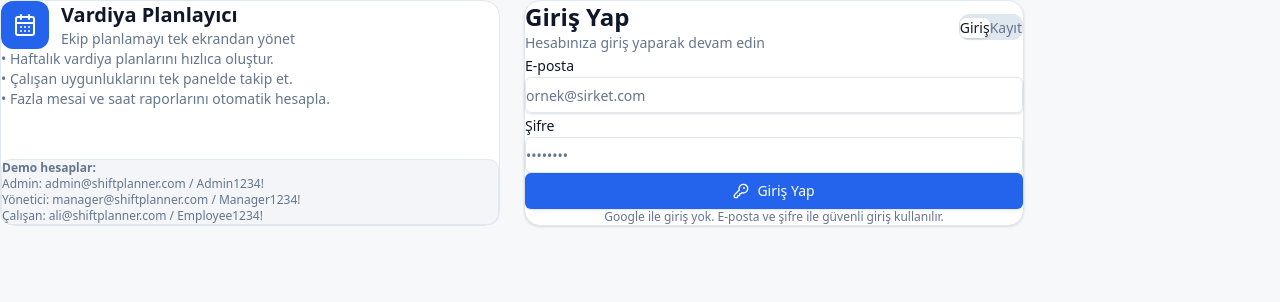
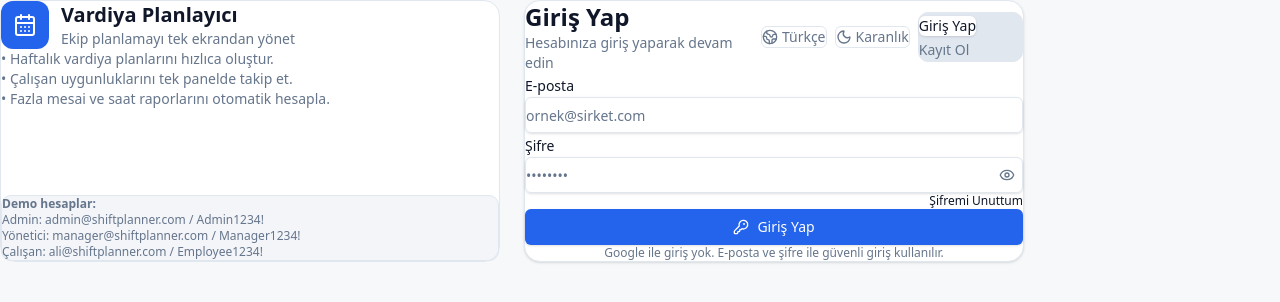
Before and after one commit to leskuy7/vardiya, a Next.js app in the folder shift-planner-web/: page /login in a window 1280 px wide. Shown: the top 302 px of the page. Built offline with nearby package versions, Linux system fonts and the light colour scheme; no server answers.

Commit message:
feat(auth): add dark-mode toggle, lang switcher, and password helpers

```diff
--- a/shift-planner-web/src/app/(auth)/login/page.tsx
+++ b/shift-planner-web/src/app/(auth)/login/page.tsx
@@ -8,8 +8,17 @@ import { Button } from "@/components/ui/button";
 import { Input } from "@/components/ui/input";
 import { Label } from "@/components/ui/label";
 import { useToast } from "@/components/ui/toast";
-import { CalendarDays, KeyRound, UserPlus } from "lucide-react";
-import { useState } from "react";
+import {
+  CalendarDays,
+  KeyRound,
+  UserPlus,
+  Eye,
+  EyeOff,
+  Moon,
+  Sun,
+  Globe2,
+} from "lucide-react";
+import { useEffect, useMemo, useState } from "react";
 
 const loginSchema = z.object({
   email: z.string().email("Geçerli bir e-posta girin"),
@@ -35,6 +44,47 @@ const registerSchema = z
 type LoginForm = z.infer<typeof loginSchema>;
 type RegisterForm = z.infer<typeof registerSchema>;
 
+type Lang = "tr" | "en";
+
+const copy: Record<Lang, Record<string, string>> = {
+  tr: {
+    titleLogin: "Giriş Yap",
+    titleRegister: "Kayıt Ol",
+    subtitleLogin: "Hesabınıza giriş yaparak devam edin",
+    subtitleRegister: "Dakikalar içinde yeni hesap oluşturun",
+    email: "E-posta",
+    password: "Şifre",
+    passwordAgain: "Şifre (Tekrar)",
+    firstName: "Ad",
+    lastName: "Soyad",
+    login: "Giriş Yap",
+    register: "Hesap Oluştur",
+    forgot: "Şifremi Unuttum",
+    noGoogle: "Google ile giriş yok. E-posta ve şifre ile güvenli giriş kullanılır.",
+    supportToast: "Şifre sıfırlama için yöneticinize veya destek mailine yazın.",
+    themeLabelDark: "Karanlık",
+    themeLabelLight: "Aydınlık",
+  },
+  en: {
+    titleLogin: "Sign In",
+    titleRegister: "Create Account",
+    subtitleLogin: "Continue with your account",
+    subtitleRegister: "Create a new account in minutes",
+    email: "Email",
+    password: "Password",
+    passwordAgain: "Password (Repeat)",
+    firstName: "First name",
+    lastName: "Last name",
+    login: "Sign In",
+    register: "Create Account",
+    forgot: "Forgot password",
+    noGoogle: "No Google login. Use email & password only.",
+    supportToast: "Contact your admin or support to reset password.",
+    themeLabelDark: "Dark",
+    themeLabelLight: "Light",
+  },
+};
+
 function getErrorMessage(err: unknown, fallback: string) {
   const responseData = (err as { response?: { data?: unknown } })?.response?.data;
 
@@ -57,6 +107,38 @@ export default function LoginPage() {
   const { login, register: registerUser } = useAuth();
   const { toast } = useToast();
   const [mode, setMode] = useState<"login" | "register">("login");
+  const [theme, setTheme] = useState<"light" | "dark">("light");
+  const [lang, setLang] = useState<Lang>("tr");
+  const [showLoginPassword, setShowLoginPassword] = useState(false);
+  const [showRegisterPassword, setShowRegisterPassword] = useState(false);
+  const [showRegisterPassword2, setShowRegisterPassword2] = useState(false);
+
+  const t = useMemo(() => copy[lang], [lang]);
+
+  useEffect(() => {
+    if (typeof window === "undefined") return;
+    const savedTheme = (localStorage.getItem("theme") as "light" | "dark" | null) ?? "light";
+    setTheme(savedTheme);
+    document.documentElement.classList.toggle("dark", savedTheme === "dark");
+
+    const savedLang = (localStorage.getItem("lang") as Lang | null) ?? "tr";
+    setLang(savedLang);
+  }, []);
+
+  const toggleTheme = () => {
+    if (typeof window === "undefined") return;
+    const next = theme === "light" ? "dark" : "light";
+    setTheme(next);
+    localStorage.setItem("theme", next);
+    document.documentElement.classList.toggle("dark", next === "dark");
+  };
+
+  const toggleLang = () => {
+    if (typeof window === "undefined") return;
+    const next = lang === "tr" ? "en" : "tr";
+    setLang(next);
+    localStorage.setItem("lang", next);
+  };
 
   const {
     register,
@@ -124,13 +206,30 @@ export default function LoginPage() {
         <section className="rounded-2xl border bg-card p-6 shadow-sm sm:p-8">
           <div className="mb-6 flex items-center justify-between">
             <div>
-              <h2 className="text-2xl font-bold">{mode === "login" ? "Giriş Yap" : "Kayıt Ol"}</h2>
+              <h2 className="text-2xl font-bold">{mode === "login" ? t.titleLogin : t.titleRegister}</h2>
               <p className="mt-1 text-sm text-muted-foreground">
-                {mode === "login"
-                  ? "Hesabınıza giriş yaparak devam edin"
-                  : "Dakikalar içinde yeni hesap oluşturun"}
+                {mode === "login" ? t.subtitleLogin : t.subtitleRegister}
               </p>
             </div>
+            <div className="flex items-center gap-2">
+              <button
+                type="button"
+                onClick={toggleLang}
+                className="flex items-center gap-1 rounded-md border px-3 py-1.5 text-sm text-muted-foreground transition hover:text-foreground"
+                aria-label="Dil değiştir"
+              >
+                <Globe2 className="h-4 w-4" />
+                {lang === "tr" ? "Türkçe" : "English"}
+              </button>
+              <button
+                type="button"
+                onClick={toggleTheme}
+                className="flex items-center gap-1 rounded-md border px-2.5 py-1.5 text-sm text-muted-foreground transition hover:text-foreground"
+                aria-label="Tema değiştir"
+              >
+                {theme === "light" ? <Moon className="h-4 w-4" /> : <Sun className="h-4 w-4" />}
+                {theme === "light" ? t.themeLabelDark : t.themeLabelLight}
+              </button>
               <div className="rounded-lg border bg-muted p-1">
                 <button
                   type="button"
@@ -139,7 +238,7 @@ export default function LoginPage() {
                     mode === "login" ? "bg-background text-foreground shadow-sm" : "text-muted-foreground"
                   }`}
                 >
-                Giriş
+                  {t.titleLogin}
                 </button>
                 <button
                   type="button"
@@ -148,15 +247,16 @@ export default function LoginPage() {
                     mode === "register" ? "bg-background text-foreground shadow-sm" : "text-muted-foreground"
                   }`}
                 >
-                Kayıt
+                  {t.titleRegister}
                 </button>
+              </div>
             </div>
           </div>
 
           {mode === "login" ? (
             <form onSubmit={handleSubmit(onSubmit)} className="space-y-4">
               <div className="space-y-1.5">
-                <Label htmlFor="email">E-posta</Label>
+                <Label htmlFor="email">{t.email}</Label>
                 <Input
                   id="email"
                   type="email"
@@ -168,27 +268,53 @@ export default function LoginPage() {
               </div>
 
               <div className="space-y-1.5">
-                <Label htmlFor="password">Şifre</Label>
+                <Label htmlFor="password">{t.password}</Label>
+                <div className="relative">
                   <Input
                     id="password"
-                  type="password"
+                    type={showLoginPassword ? "text" : "password"}
                     autoComplete="current-password"
                     placeholder="••••••••"
                     error={errors.password?.message}
                     {...register("password")}
                   />
+                  <button
+                    type="button"
+                    onClick={() => setShowLoginPassword((v) => !v)}
+                    className="absolute right-2 top-1/2 -translate-y-1/2 rounded-md p-1 text-muted-foreground hover:text-foreground"
+                    aria-label="Şifreyi göster/gizle"
+                  >
+                    {showLoginPassword ? <EyeOff className="h-4 w-4" /> : <Eye className="h-4 w-4" />}
+                  </button>
+                </div>
+              </div>
+
+              <div className="flex items-center justify-between text-xs text-muted-foreground">
+                <span />
+                <button
+                  type="button"
+                  onClick={() => {
+                    toast("info", t.supportToast);
+                    if (typeof window !== "undefined") {
+                      window.open("mailto:destek@vardiya.app?subject=Sifre%20Sifirlama", "_blank");
+                    }
+                  }}
+                  className="text-foreground underline-offset-4 hover:underline"
+                >
+                  {t.forgot}
+                </button>
               </div>
 
               <Button type="submit" className="w-full" loading={isSubmitting}>
                 <KeyRound className="h-4 w-4" />
-                Giriş Yap
+                {t.login}
               </Button>
             </form>
           ) : (
             <form onSubmit={handleRegisterSubmit(onRegister)} className="space-y-4">
               <div className="grid grid-cols-2 gap-3">
                 <div className="space-y-1.5">
-                  <Label htmlFor="firstName">Ad</Label>
+                  <Label htmlFor="firstName">{t.firstName}</Label>
                   <Input
                     id="firstName"
                     placeholder="Ali"
@@ -197,7 +323,7 @@ export default function LoginPage() {
                   />
                 </div>
                 <div className="space-y-1.5">
-                  <Label htmlFor="lastName">Soyad</Label>
+                  <Label htmlFor="lastName">{t.lastName}</Label>
                   <Input
                     id="lastName"
                     placeholder="Yılmaz"
@@ -208,7 +334,7 @@ export default function LoginPage() {
               </div>
 
               <div className="space-y-1.5">
-                <Label htmlFor="registerEmail">E-posta</Label>
+                <Label htmlFor="registerEmail">{t.email}</Label>
                 <Input
                   id="registerEmail"
                   type="email"
@@ -220,38 +346,58 @@ export default function LoginPage() {
               </div>
 
               <div className="space-y-1.5">
-                <Label htmlFor="registerPassword">Şifre</Label>
+                <Label htmlFor="registerPassword">{t.password}</Label>
+                <div className="relative">
                   <Input
                     id="registerPassword"
-                  type="password"
+                    type={showRegisterPassword ? "text" : "password"}
                     autoComplete="new-password"
                     placeholder="En az 8 karakter"
                     error={registerErrors.password?.message}
                     {...registerField("password")}
                   />
+                  <button
+                    type="button"
+                    onClick={() => setShowRegisterPassword((v) => !v)}
+                    className="absolute right-2 top-1/2 -translate-y-1/2 rounded-md p-1 text-muted-foreground hover:text-foreground"
+                    aria-label="Şifreyi göster/gizle"
+                  >
+                    {showRegisterPassword ? <EyeOff className="h-4 w-4" /> : <Eye className="h-4 w-4" />}
+                  </button>
+                </div>
               </div>
 
               <div className="space-y-1.5">
-                <Label htmlFor="confirmPassword">Şifre (Tekrar)</Label>
+                <Label htmlFor="confirmPassword">{t.passwordAgain}</Label>
+                <div className="relative">
                   <Input
                     id="confirmPassword"
-                  type="password"
+                    type={showRegisterPassword2 ? "text" : "password"}
                     autoComplete="new-password"
                     placeholder="Şifrenizi tekrar girin"
                     error={registerErrors.confirmPassword?.message}
                     {...registerField("confirmPassword")}
                   />
+                  <button
+                    type="button"
+                    onClick={() => setShowRegisterPassword2((v) => !v)}
+                    className="absolute right-2 top-1/2 -translate-y-1/2 rounded-md p-1 text-muted-foreground hover:text-foreground"
+                    aria-label="Şifreyi göster/gizle"
+                  >
+                    {showRegisterPassword2 ? <EyeOff className="h-4 w-4" /> : <Eye className="h-4 w-4" />}
+                  </button>
+                </div>
               </div>
 
               <Button type="submit" className="w-full" loading={isRegisterSubmitting}>
                 <UserPlus className="h-4 w-4" />
-                Hesap Oluştur
+                {t.register}
               </Button>
             </form>
           )}
 
           <p className="mt-4 text-center text-xs text-muted-foreground">
-            Google ile giriş yok. E-posta ve şifre ile güvenli giriş kullanılır.
+            {t.noGoogle}
           </p>
         </section>
       </div>
```
Lines whose indentation alone changed are shown as unchanged.
